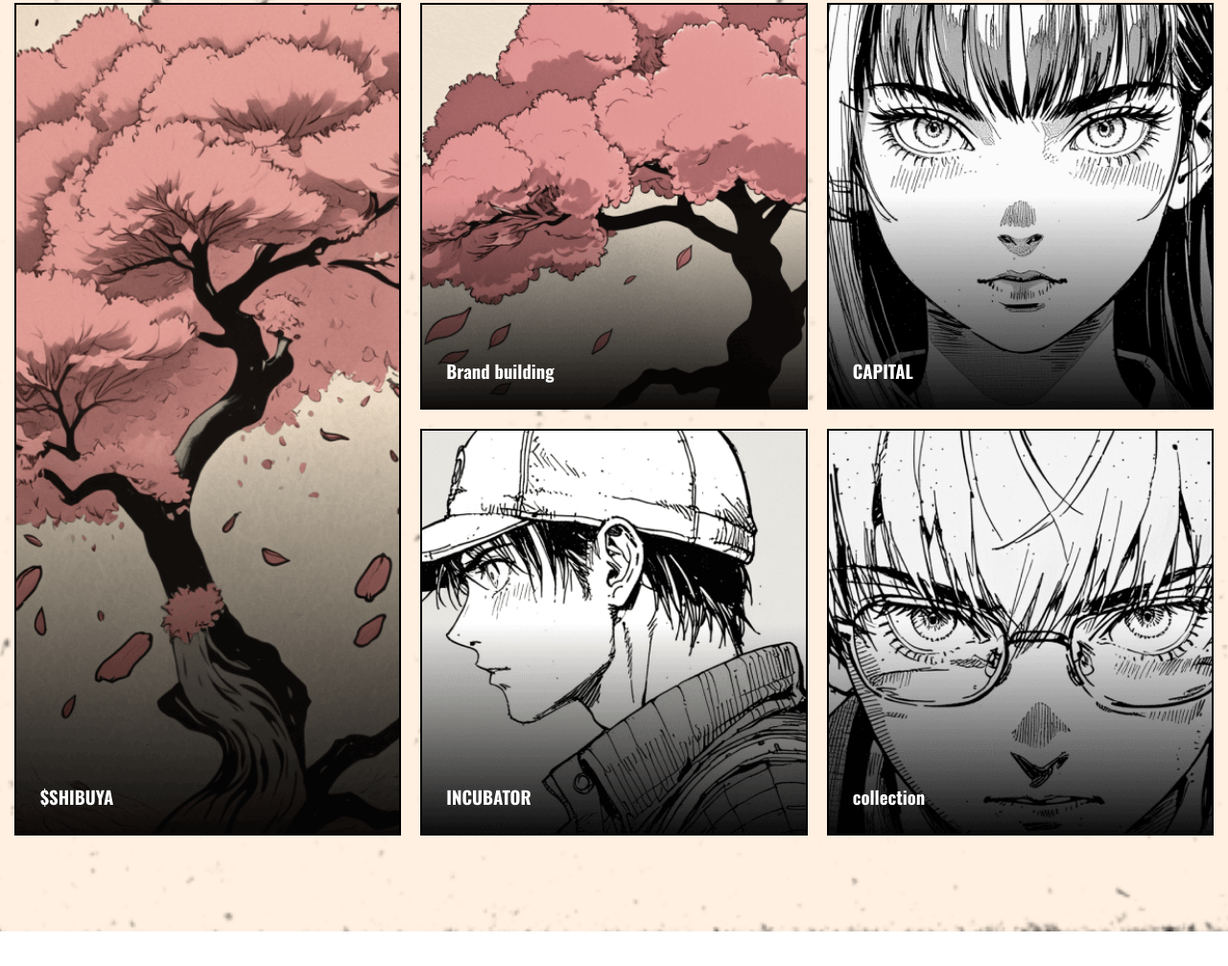
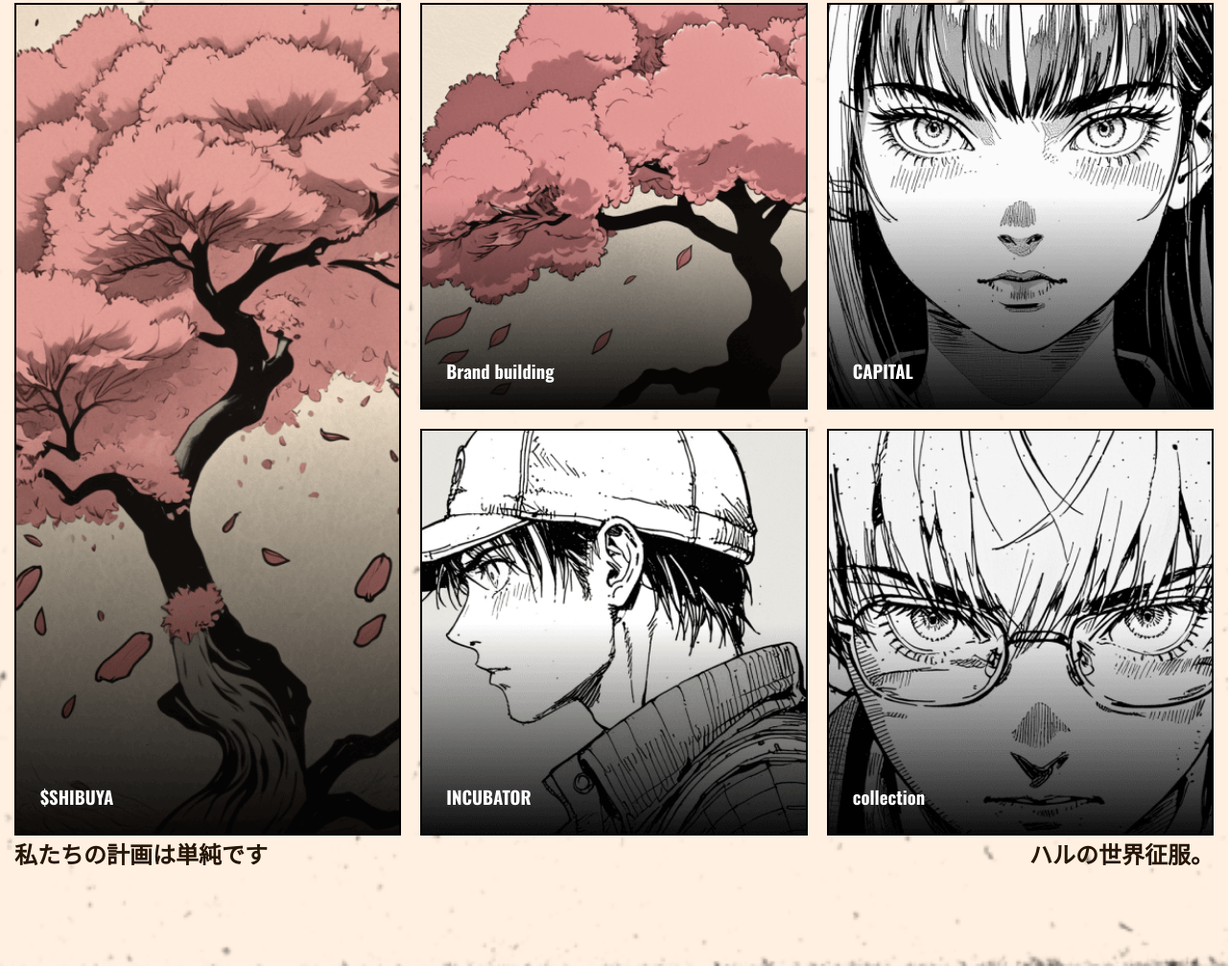
Before and after one commit to Away12568/shibuya-demo, a plain HTML site: page index.html in a window 1280 px wide. Shown: the part 5195-6202 px from the top of the page at 96% size. Before the commit the page ends 6166 px from the top, so only its background shows below. Drawn offline with nearby package versions, Linux system fonts and the light colour scheme.

Commit message:
Add files via upload

```diff
--- a/index.html
+++ b/index.html
@@ -156,8 +156,17 @@
 
 
             </div>
+
+
+            <div class="plan">
+                <h1>私たちの計画は単純です</h1>
+                <h1>ハルの世界征服。</h1>
+            </div>
         </div>
     </section>
+
+
+
 
     <script src="https://cdn.jsdelivr.net/npm/swiper@11/swiper-bundle.min.js"></script>
     <script src="./main.js"></script>
--- a/style.css
+++ b/style.css
@@ -299,3 +299,9 @@ margin-bottom: 20px;
 
 
 }
+
+
+.plan{
+    display: flex;
+    justify-content: space-between;
+}
```
